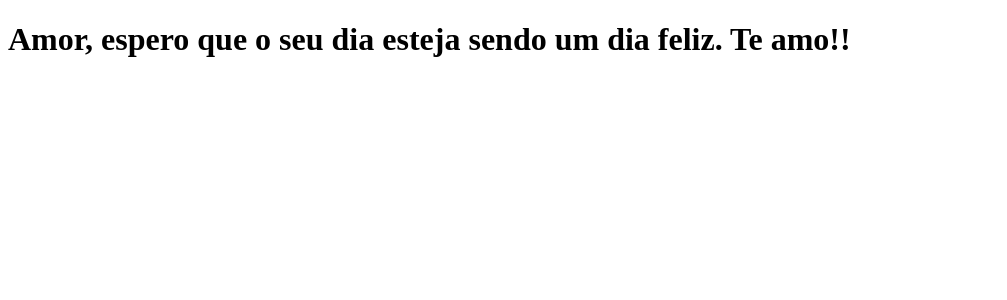
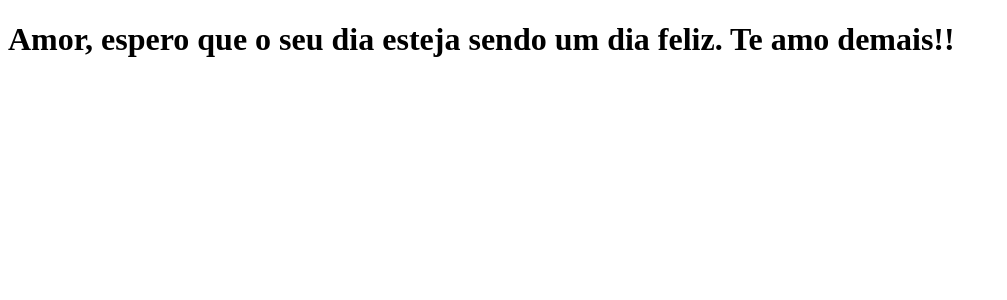
Before and after one commit to LeonardoPimentaIt/clone-tabnews, a Next.js app: page / in a window 1280 px wide. Shown: the top 300 px of the page, without its empty margins (0-1007 px from the left). Built offline with nearby package versions, Linux system fonts and the light colour scheme.

Commit message:
Modifica a frase

```diff
--- a/pages/index.js
+++ b/pages/index.js
@@ -1,6 +1,6 @@
 function Home() {
 
-    return <h1>Amor, espero que o seu dia esteja sendo um dia feliz. Te amo!!</h1>
+    return <h1>Amor, espero que o seu dia esteja sendo um dia feliz. Te amo demais!!</h1>
 
 }
 
```
